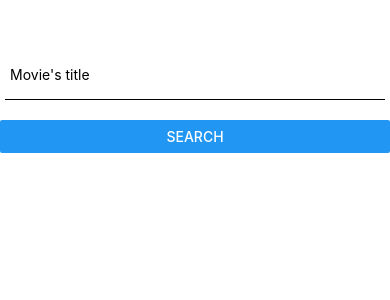
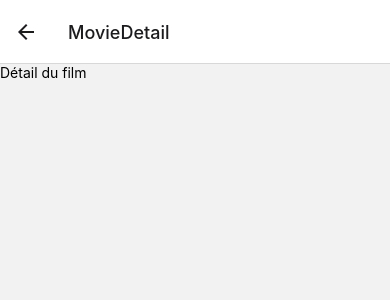
Before and after one commit to elow61/movies-and-me, a React Native app: screen /MovieDetail in a window 390 px wide. Shown: the top 300 px of the page. Built offline with nearby package versions, Linux system fonts and the light colour scheme.

Commit message:
[IMP] - Manage the movies details

```diff
--- a/App.js
+++ b/App.js
@@ -1,10 +1,11 @@
 // App.js
 import React, { Component } from 'react';
-import Search from './Components/Search'
+import Search from './Components/Search';
+import Navigation from './Navigation/Navigation';
 
 
-export default function App() {
-  return (
-    <Search/>
-  );
+export default class App extends Component {
+  render() {
+    return (<Navigation/>);
+  };
 }
--- /dev/null
+++ b/Components/MovieDetail.js
@@ -0,0 +1,22 @@
+// Components/MovieDetail.js
+import React from "react";
+import { StyleSheet, View, Text } from 'react-native';
+
+class MovieDetail extends React.Component {
+    render() {
+        console.log('In details : ', this.props.navigation)
+        return (
+            <View style={style.main_container}>
+                <Text>Détail du film</Text>
+            </View>
+        )
+    }
+}
+
+const style = StyleSheet.create({
+    main_container: {
+        flex: 1,
+    }
+})
+
+export default MovieDetail
--- a/Components/MovieItem.js
+++ b/Components/MovieItem.js
@@ -1,14 +1,15 @@
 // Components/MovieItem.js
 import React from 'react'
-import { StyleSheet, View, Text, Image } from 'react-native'
+import { StyleSheet, View, Text, Image, TouchableOpacity } from 'react-native'
 import { getImage } from '../api/TMDB'
 
 
 class MovieItem extends React.Component {
     render() {
-        const movie = this.props.movie
+        const {movie, displayDetailForMovie} = this.props
+        console.log('MovieItem ', this.props)
         return (
-            <View style={styles.main_container}>
+            <TouchableOpacity style={styles.main_container} onPress={() => displayDetailForMovie(movie.id)}>
                 <Image style={styles.images} source={{uri: getImage(movie.poster_path)}}/>
                 <View style={styles.content}>
                     <View style={styles.header}>
@@ -22,7 +23,7 @@ class MovieItem extends React.Component {
                         <Text style={styles.date_text}>Sorti le {movie.release_date}</Text>
                     </View>
                 </View>
-            </View>
+            </TouchableOpacity>
         )
     }
 }
--- a/Components/Search.js
+++ b/Components/Search.js
@@ -15,6 +15,10 @@ class Search extends React.Component {
         this.state = {movies: [], isLoading: false}
     }
 
+    _displayDetailForMovie = (idMovie) => {
+        this.props.navigation.navigate('MovieDetail', {idMovie: idMovie});
+    }
+
     _searchText(text) {
         this.searchedText = text
     }
@@ -22,12 +26,7 @@ class Search extends React.Component {
     _searchMovies() {
         this.page = 0
         this.totalPages = 0
-        this.setState(
-            {movies: []},
-            () => {
-            console.log('Page : ' + this.page + '/ TotalPages : ' + this.totalPages + '/ Nombre de films : ' + this.state.movies.length)
-            this._loadMovies()
-        })
+        this.setState({movies: []}, () => {this._loadMovies()})
     }
 
     _loadMovies() {
@@ -56,7 +55,6 @@ class Search extends React.Component {
     }
 
     render() {
-        console.log(this.state.isLoading)
         return (
             <View style={styles.main_container}>
                 <View>
@@ -75,7 +73,7 @@ class Search extends React.Component {
                     <FlatList
                         data={this.state.movies}
                         keyExtractor={(item) => item.id.toString()}
-                        renderItem={({item}) => <MovieItem movie={item}/>}
+                        renderItem={({item}) => <MovieItem movie={item} displayDetailForMovie={this._displayDetailForMovie}/>}
                         onEndReachedThreshold={0.5}
                         onEndReached={() => {
                             if (this.page < this.totalPages) {
@@ -89,12 +87,10 @@ class Search extends React.Component {
         )
     }
 }
-// TEST
 
 const styles = StyleSheet.create({
     main_container: {
         flex: 1,
-        marginTop: 50,
         // justifyContent: 'center',
         // alignItems: 'center',
     },
--- /dev/null
+++ b/Navigation/Navigation.js
@@ -0,0 +1,20 @@
+// Navigation/Navigation.js
+import * as React from 'react';
+import { NavigationContainer } from '@react-navigation/native';
+import { createNativeStackNavigator } from '@react-navigation/native-stack';
+import Search from '../Components/Search'
+import MovieDetail from '../Components/MovieDetail';
+
+const Stack = createNativeStackNavigator()
+
+function Navigation() {
+    return (
+        <NavigationContainer>
+            <Stack.Navigator>
+                <Stack.Screen name="Search" component={Search} options={{title: 'Search'}}/>
+                <Stack.Screen name="MovieDetail" component={MovieDetail}/>
+            </Stack.Navigator>
+        </NavigationContainer>
+    );
+}
+export default Navigation;
--- a/package.json
+++ b/package.json
@@ -8,11 +8,15 @@
     "eject": "expo eject"
   },
   "dependencies": {
+    "@react-navigation/native": "^6.0.6",
+    "@react-navigation/native-stack": "^6.2.5",
     "expo": "~42.0.1",
     "expo-status-bar": "~1.0.4",
     "react": "16.13.1",
     "react-dom": "16.13.1",
     "react-native": "https://github.com/expo/react-native/archive/sdk-42.0.0.tar.gz",
+    "react-native-safe-area-context": "3.2.0",
+    "react-native-screens": "~3.4.0",
     "react-native-web": "~0.13.12"
   },
   "devDependencies": {
```
Also changed, not shown: 1 other file (tests, documents, lock files or other folders).
